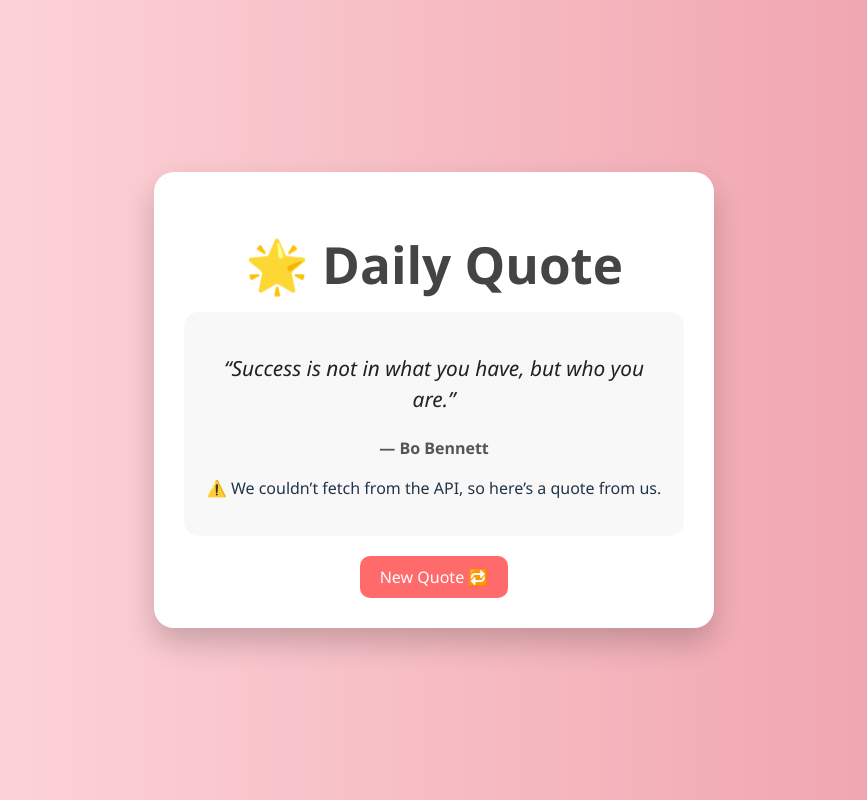
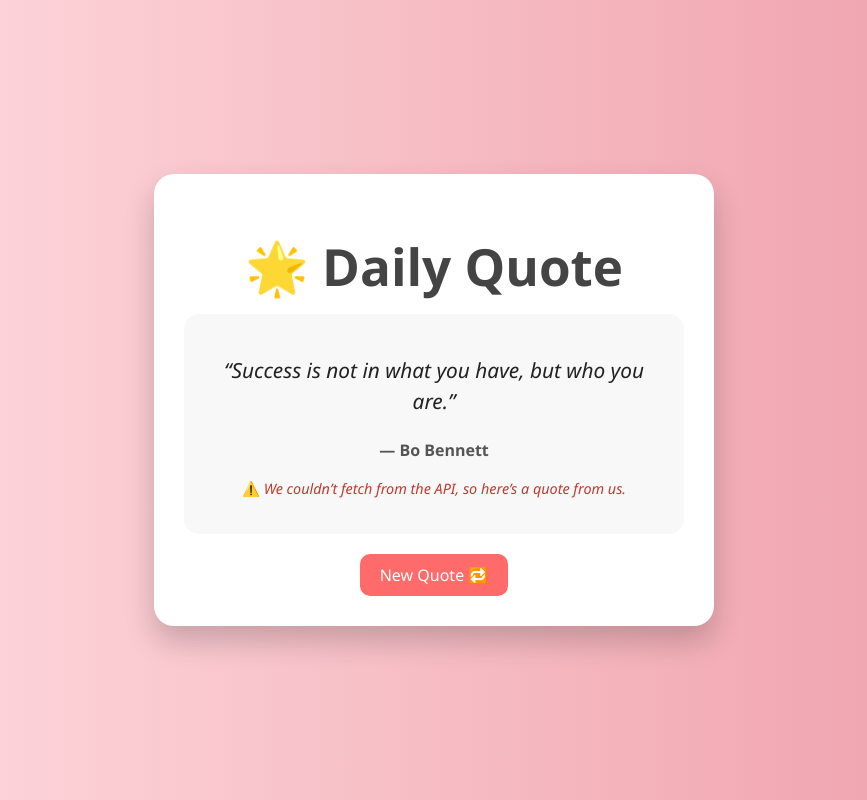
Before and after one commit to FarzooqueHasan/daily-quotes, a React (Vite) app: page / in a window 1280 px wide. Shown: the whole page, without its empty margins (206-1073 px from the left). Built offline with nearby package versions, Linux system fonts and the light colour scheme; no server answers.

Commit message:
Final code

```diff
--- a/src/App.css
+++ b/src/App.css
@@ -28,7 +28,6 @@ h1 {
   background: #f8f8f8;
   padding: 20px;
   border-radius: 15px;
-  animation: fadeIn 0.3s ease-in;
 }
 
 .quote {
@@ -42,6 +41,13 @@ h1 {
   font-size: 1rem;
   font-weight: 600;
   color: #555;
+}
+
+.fallback-note {
+  margin-top: 15px;
+  font-size: 0.9rem;
+  color: #c0392b;
+  font-style: italic;
 }
 
 button {
@@ -58,14 +64,3 @@ button {
 button:hover {
   background-color: #ff4757;
 }
-
-@keyframes fadeIn {
-  from {
-    opacity: 0;
-    transform: translateY(10px);
-  }
-  to {
-    opacity: 1;
-    transform: translateY(0px);
-  }
-}
```
